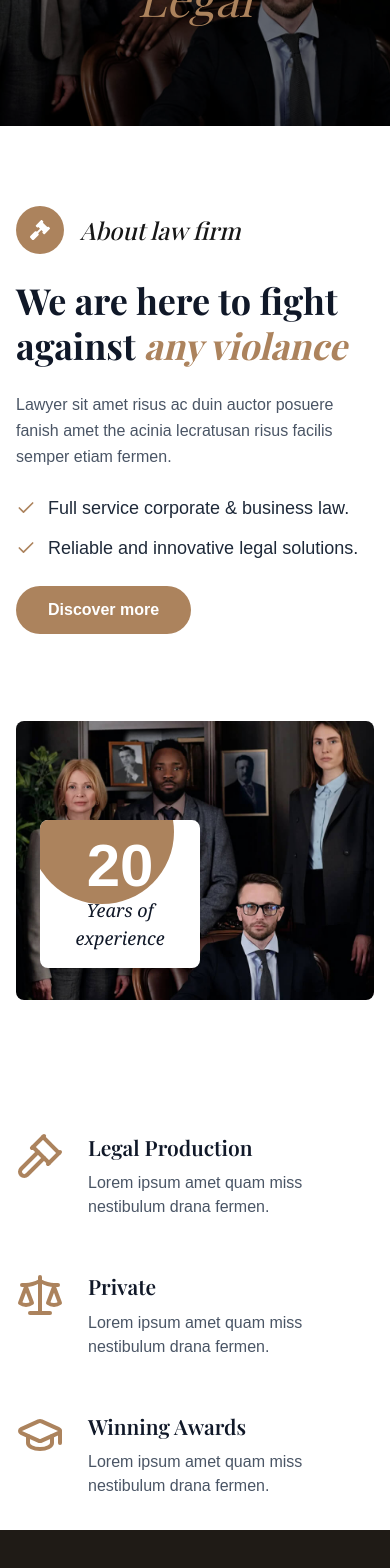
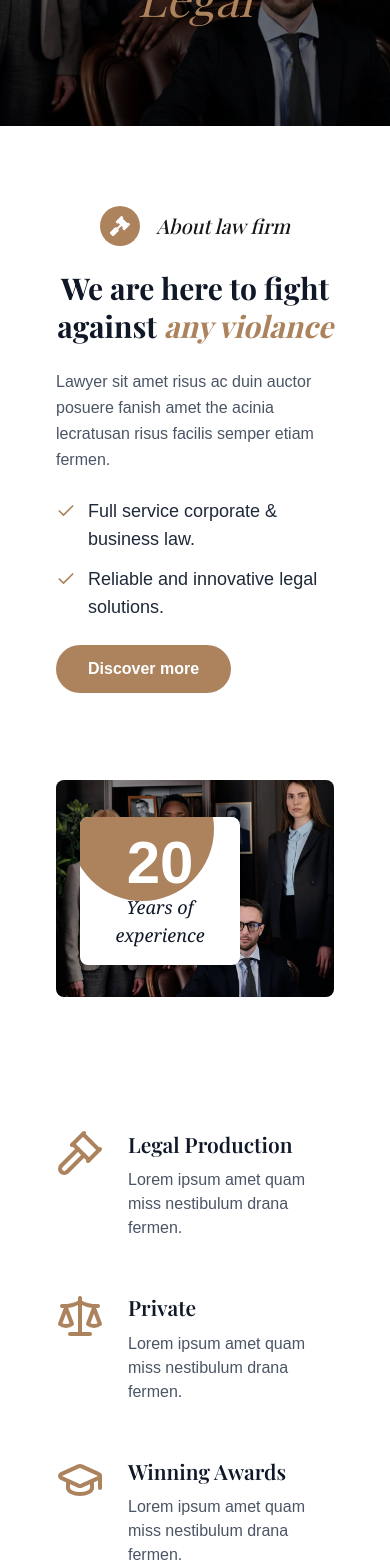
Before and after one commit to jewel-rana-ausasia/aussentra-legal, a Next.js app: page /about in a window 390 px wide. Shown: the part 380-1948 px from the top of the page. Built offline with nearby package versions, Linux system fonts and the light colour scheme.

Commit message:
Update mobile responsive for landing page

```diff
--- a/components/AboutSection.tsx
+++ b/components/AboutSection.tsx
@@ -7,23 +7,23 @@ import { motion } from "framer-motion";
 
 export default function AboutSection() {
   return (
-    <section className="relative py-20 max-w-7xl mx-auto bg-white about">
+    <section className="relative py-20 px-10 lg:px-0 max-w-7xl mx-auto bg-white about">
       <div className="container mx-auto px-4">
         <div className="grid grid-cols-1 lg:grid-cols-2 gap-20 items-center">
           {/* Left Content */}
           <div className="space-y-6">
             {/* Subtitle */}
-            <div className="flex items-center text-lg font-medium font-playfair">
+            <div className="flex items-center justify-center lg:justify-start text-lg font-medium font-playfair">
               <div className="mr-2 text-2xl">
-                <span className="flex items-center justify-center w-12 h-12 bg-[#ac835d] rounded-full mr-2">
+                <span className="flex items-center justify-center w-10 h-10 lg:w-12 lg:h-12 bg-[#ac835d] rounded-full mr-2">
                   <FaGavel className="w-5 h-5 text-white text-xl" />
                 </span>
               </div>
-              <span className="italic text-2xl">About law firm</span>
+              <span className="italic text-xl lg:text-2xl">About law firm</span>
             </div>
 
             {/* Title */}
-            <h2 className="text-4xl md:text-5xl font-bold text-gray-900 leading-tight font-playfair">
+            <h2 className="text-3xl md:text-5xl text-center lg:text-start font-bold text-gray-900 leading-tight font-playfair">
               We are here to fight against{" "}
               <span className="text-[#ac835d] italic">any violance</span>
             </h2>
--- a/components/AboutSection2.tsx
+++ b/components/AboutSection2.tsx
@@ -26,7 +26,7 @@ export default function AboutSection2() {
   return (
     <section className="relative py-20 bg-[#1f1b16] about">
       <div className="max-w-7xl mx-auto">
-        <div className="grid grid-cols-1 lg:grid-cols-2 items-center gap-24">
+        <div className="grid grid-cols-1 lg:grid-cols-2 items-center p-10 lg:p-0 gap-24">
           {/* Left Image */}
           <motion.div
             className="flex justify-center lg:justify-end"
--- a/components/CaseStudyBox.tsx
+++ b/components/CaseStudyBox.tsx
@@ -22,7 +22,7 @@ export default function CaseStudyBox() {
   ];
 
   return (
-    <section className="relative max-w-7xl mx-auto py-8 case-study-box bg-white">
+    <section className="relative max-w-7xl mx-auto px-10 lg:px-0 py-8 case-study-box bg-white">
       <div className="container mx-auto px-4">
         <div className="grid grid-cols-1 md:grid-cols-2 lg:grid-cols-3 gap-8">
           {data.map((item, index) => (
--- a/components/Footer.tsx
+++ b/components/Footer.tsx
@@ -25,17 +25,17 @@ export default function Footer() {
       {/* Get in Touch */}
       <section className="relative">
         <div
-          className="bg-fixed bg-cover bg-center relative py-20"
+          className="bg-fixed bg-contain lg:bg-cover  bg-center relative py-16 lg:py-20"
           style={{ backgroundImage: "url('/slider/12.jpg')" }}
         >
           {/* Overlay */}
           <div className="absolute inset-0 bg-black/60"></div>
 
-          <div className="max-w-7xl mx-auto h-[180px]  flex justify-between items-center px-4 relative z-10">
+          <div className="max-w-7xl mx-auto h-[180px] flex justify-between items-center relative z-10 px-8 lg:px-0">
             <div className="grid grid-cols-1 lg:grid-cols-12 items-center gap-6">
               {/* Text */}
               <div className="lg:col-span-8 text-white text-center lg:text-left">
-                <h2 className="text-3xl md:text-4xl font-bold leading-snug font-playfair">
+                <h2 className="text-2xl lg:text-4xl font-bold leading-snug font-playfair">
                   All people are equal before the law.
                   <br />
                   <span className="text-[#ac835d] italic">A good attorney</span>
@@ -68,7 +68,7 @@ export default function Footer() {
       </section>
 
       {/* Footer */}
-      <footer className="bg-[#14100c] text-white">
+      <footer className="bg-[#14100c] text-white px-10 lg:px-0">
         {/* Top */}
         <div className="max-w-7xl mx-auto py-[100px] pb-5">
           <div className="grid grid-cols-1 md:grid-cols-4 gap-8">
--- a/components/Header.tsx
+++ b/components/Header.tsx
@@ -35,11 +35,11 @@ const Header: React.FC = () => {
             <div className="text-center lg:w-7/12 md:w-full">
               <h5 className="flex items-center justify-center mb-2 text-white text-2xl italic font-normal">
                 <span className="flex items-center justify-center w-12 h-12 bg-[#ac835d] rounded-full mr-2">
-                  <FaGavel className="w-6 h-6 text-white text-xl" />
+                  <FaGavel className="w-6 h-6 text-white text-lg lg:text-xl" />
                 </span>
                 Realiable legal solution
               </h5>
-              <h3 className="text-white text-5xl lg:text-7xl font-medium mb-10">
+              <h3 className="text-white text-3xl md:text-5xl lg:text-7xl font-medium mb-10">
                 We are here for the{" "}
                 <span className="text-[#ac835d] italic font-bold">
                   voice of justice
--- a/components/ServiceSection.tsx
+++ b/components/ServiceSection.tsx
@@ -61,7 +61,7 @@ export default function ServiceSection() {
   };
 
   return (
-    <section className="relative py-20 bg-white overflow-hidden">
+    <section className="relative px-10 lg:px-0 py-20 bg-white overflow-hidden">
       <div className="max-w-7xl mx-auto">
         <div className="grid grid-cols-1 lg:grid-cols-3 gap-12 items-center">
           {/* Left Content */}
--- a/components/TeamMember .tsx
+++ b/components/TeamMember .tsx
@@ -50,7 +50,7 @@ const teamMembers: TeamMember[] = [
 
 const Team: React.FC = () => {
   return (
-    <section className="team section-padding py-20">
+    <section className="w-full px-10 lg:px-0 py-20">
       <div className="max-w-7xl mx-auto px-4">
         {/* Header */}
         <div className="text-center mb-20">
--- a/components/Testimonials.tsx
+++ b/components/Testimonials.tsx
@@ -38,7 +38,7 @@ const Testimonials: React.FC = () => {
   return (
     <section
       id="testimonials"
-      className="testimonials section-padding py-20 bg-[#f8f4f0]"
+      className="testimonials section-padding px-10 lg:px-0 py-20 bg-[#f8f4f0]"
     >
       <div className="max-w-6xl mx-auto">
         {/* Header */}
```
